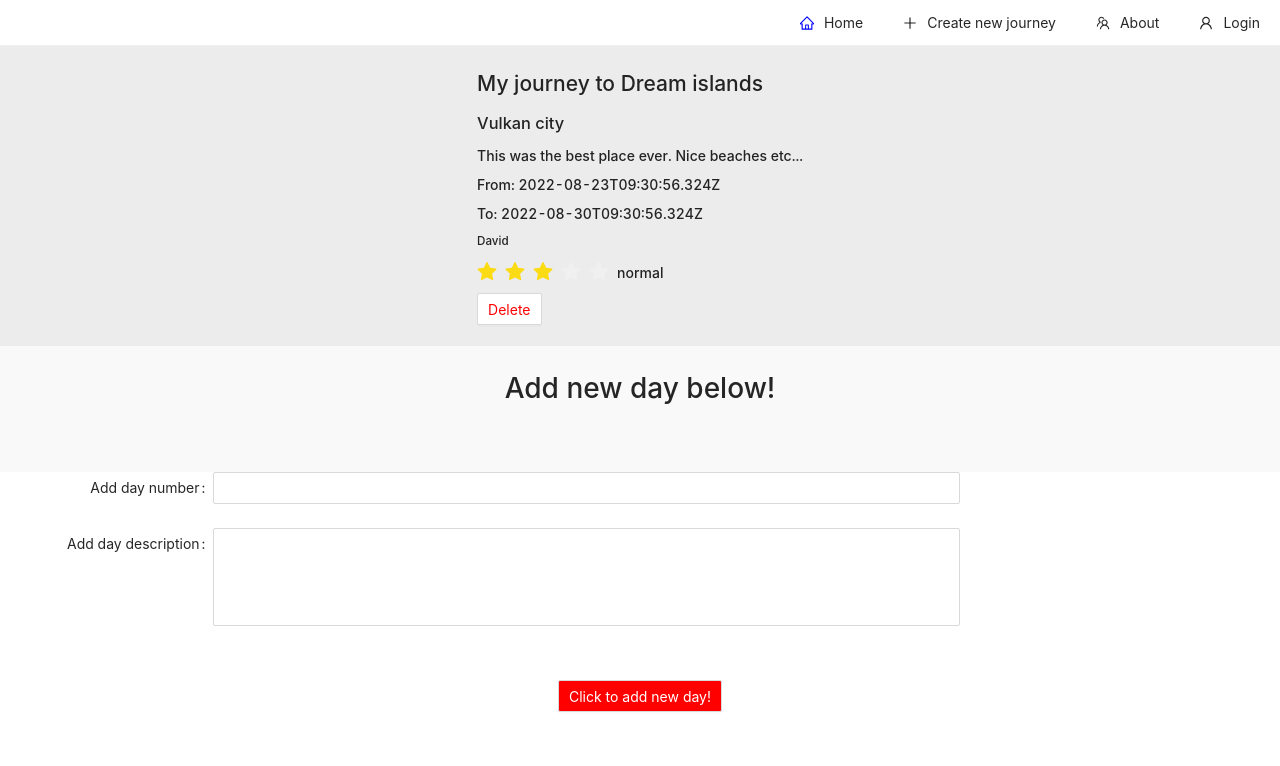
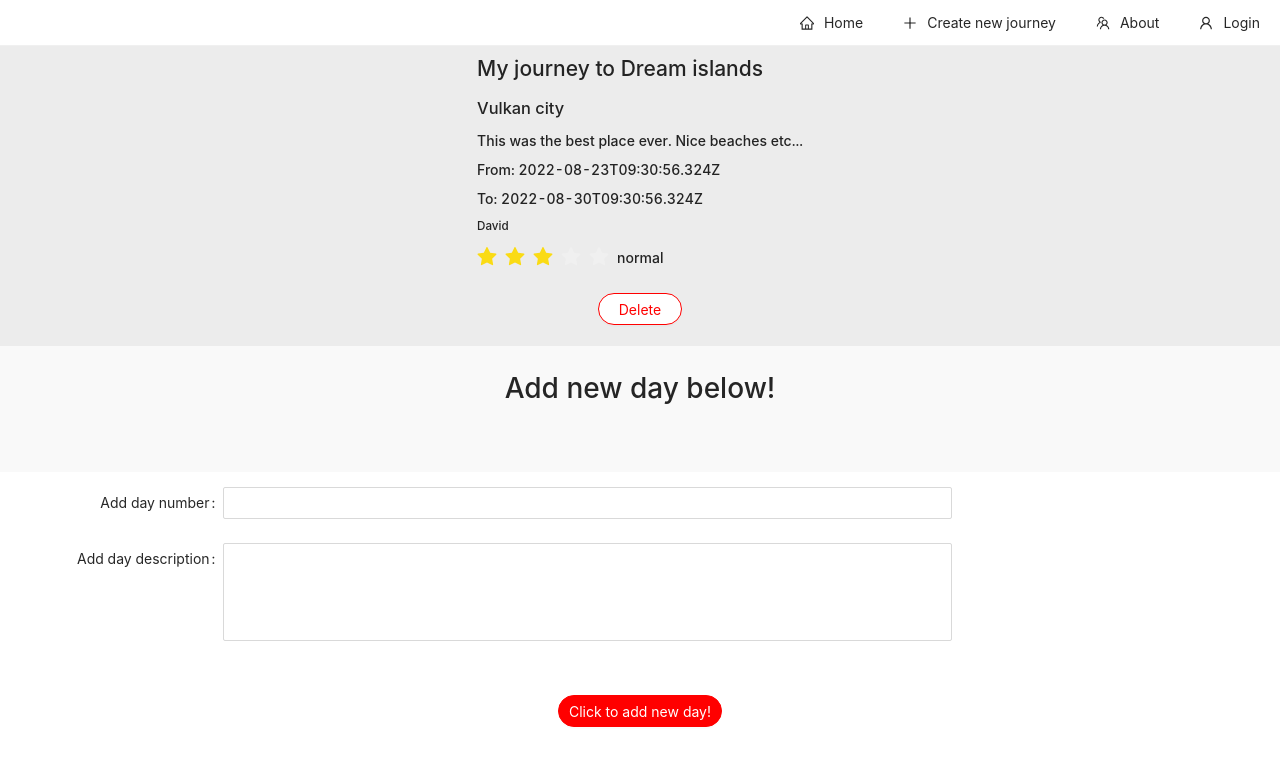
Before and after one commit to Dawid930/travel-app, a React (Create React App) app: page /travels/1 in a window 1280 px wide. Shown: the top 766 px of the page. Built offline with nearby package versions, Linux system fonts and the light colour scheme.

Commit message:
fixes some design

```diff
--- a/src/Components/ButtonClassComponent.tsx
+++ b/src/Components/ButtonClassComponent.tsx
@@ -7,6 +7,8 @@ class ButtonClassComponent extends React.Component{
         padding: "5px 10px",
         color: "white",
         backgroundColor:'red',
+        borderRadius:'50px',
+        borderColor:'red',
         ":hover": {
           color: "red",
           backgroundColor: "white",
--- a/src/Components/Navbar.tsx
+++ b/src/Components/Navbar.tsx
@@ -8,7 +8,7 @@ import { useGlobalContext } from './UserContext'
 
 
 const HomeIcon = styled(HomeOutlined)(() => ({
-  color: "blue",
+  //color: "blue",
   ':hover': {
     a:{
       color:'red'
--- a/src/Components/Style.tsx
+++ b/src/Components/Style.tsx
@@ -16,8 +16,10 @@ export const UserDiv = styled("div")(() => ({
 }));
 
 export const StandardButton = styled(Button)(() => ({
-  padding: "5px 10px",
+  padding: "5px 20px",
   color: "red",
+  borderRadius:'50px',
+  borderColor:'red',
   ":hover": {
     color: "white",
     backgroundColor: "red",
@@ -53,3 +55,7 @@ export const DayDiv = styled(`div`)(() => ({
     listStyle: "none",
   },
 }));
+
+export const FormDayDiv = styled("div")(() => ({
+  padding: "15px",
+}));
--- a/src/Components/TravelDetails.tsx
+++ b/src/Components/TravelDetails.tsx
@@ -3,31 +3,28 @@ import { useParams, useNavigate } from "react-router-dom";
 import { Travels, Travel } from "../Interface/Travel";
 import useFetch from "./useFetch";
 import data from "../Data";
-import { DayDiv, StandardButton, TravelDiv } from "./Style";
+import { ButtonDiv, DayDiv, FormDayDiv, StandardButton, TravelDiv } from "./Style";
 import { Form, Input, Rate } from "antd";
 import ButtonClassComponent from "./ButtonClassComponent";
 
 const { TextArea } = Input;
 
 type Days = {
-  dayNumber: string
-  dayDesc: string
-}
+  dayNumber: string;
+  dayDesc: string;
+};
 
 const desc = ["terrible", "bad", "normal", "good", "wonderful"];
 
 const TravelDetails = () => {
-  const [value, setValue] = useState<Days>({dayNumber:'', dayDesc:''});
-  const [list, setList] = useState([{dayNumber:'', dayDesc:''}])
+  const [value, setValue] = useState<Days>({ dayNumber: "", dayDesc: "" });
+  const [list, setList] = useState([{ dayNumber: "", dayDesc: "" }]);
 
   const [isPending, setIsPending] = useState(false);
   const { id } = useParams();
   //const {data: travel, error, isPending,} = useFetch('http://localhost:8000/travels/' + id);
   const travel = data.find((travel) => travel.id === Number(id));
   const navigate = useNavigate();
-
-
-
 
   //Deletes the whole travel
   const handleClick = () => {
@@ -38,7 +35,7 @@ const TravelDetails = () => {
     });
   };
 
-/*   //Should be modified to handle new day additions
+  /*   //Should be modified to handle new day additions
   const handleSubmit = (e: React.FormEvent<HTMLFormElement>) => {
     e.preventDefault();
     const travelDays = {
@@ -57,19 +54,15 @@ const TravelDetails = () => {
     });
   }; */
 
+  const addToList = () => {
+    let arr = list;
+    arr.push(value);
 
-
-  const addToList = () =>{
-
-    let arr = list
-    arr.push(value)
-    console.log(arr);
-
-    setList(arr)
+    setList(arr);
     console.log(list);
 
-    setValue({dayNumber:'', dayDesc:''})
-  }
+    setValue({ dayNumber: "", dayDesc: "" });
+  };
 
   return (
     <>
@@ -79,8 +72,8 @@ const TravelDetails = () => {
             <h2>{travel.title}</h2>
             <h3>{travel.location}</h3>
             <h4>{travel.description}</h4>
-            <h4>From: {(travel.dateRange.start)}</h4>
-            <h4>To: {(travel.dateRange.end)}</h4>
+            <h4>From: {travel.dateRange.start}</h4>
+            <h4>To: {travel.dateRange.end}</h4>
             <h5>{travel.author}</h5>
             <h5>
               <Rate tooltips={desc} value={travel.rating} disabled />
@@ -90,56 +83,62 @@ const TravelDetails = () => {
                 ""
               )}
             </h5>
-            <StandardButton onClick={handleClick}>Delete</StandardButton>
+            <ButtonDiv><StandardButton onClick={handleClick}>Delete</StandardButton></ButtonDiv>
           </div>
         )}
       </TravelDiv>
 
-      <div className="day-addition">
+
         <DayDiv>
           {list.length <= 1 && <h1>Add new day below!</h1>}
           <ul>
-            {list.length > 0 && list.map((item) =>
-            <li key={item.dayNumber}>
-              <h1>
-                {item.dayNumber && 'Day: '}{item.dayNumber}
-              </h1>
-              <p>
-                {item.dayDesc}
-              </p>
-              {item.dayNumber && <StandardButton>Modify</StandardButton>}
-            </li>)}
+            {list.length > 0 &&
+              list.map((item) => (
+                <li key={item.dayNumber}>
+                  <h1>
+                    {item.dayNumber && "Day: "}
+                    {item.dayNumber}
+                  </h1>
+                  <p>{item.dayDesc}</p>
+                  {item.dayNumber && <StandardButton>Modify</StandardButton>}
+                </li>
+              ))}
           </ul>
         </DayDiv>
 
-
+        <FormDayDiv>
         <Form
           labelCol={{ span: 4 }}
           wrapperCol={{ span: 14 }}
           layout="horizontal"
           onSubmitCapture={addToList}
-
         >
           <Form.Item label="Add day number">
             <TextArea
               rows={1}
               value={value.dayNumber}
-              onChange={(e) => setValue({dayNumber: e.target.value, dayDesc:value.dayDesc})}
+              onChange={(e) =>
+                setValue({ dayNumber: e.target.value, dayDesc: value.dayDesc })
+              }
               //onChange={(e) => console.log((e.target.value))}
-
             />
           </Form.Item>
           <Form.Item label="Add day description">
             <TextArea
               rows={4}
               value={value.dayDesc}
-              onChange={(e) => setValue({dayDesc: e.target.value, dayNumber:value.dayNumber})}
+              onChange={(e) =>
+                setValue({
+                  dayDesc: e.target.value,
+                  dayNumber: value.dayNumber,
+                })
+              }
             />
           </Form.Item>
-          {!isPending && (
-            <ButtonClassComponent/>)}
+          {!isPending && <ButtonClassComponent />}
         </Form>
-      </div>
+        </FormDayDiv>
+
     </>
   );
 };
--- a/src/Data.ts
+++ b/src/Data.ts
@@ -38,7 +38,7 @@ const data = [
         "description": "This was the best place ever. Nice beaches etc...",
         "author": "David",
         "travelCompanions": 2,
-        "rating": 5,
+        "rating": 4,
         "id": 2
       },
       {
@@ -52,7 +52,7 @@ const data = [
         "description": "This was the best place ever. Nice beaches etc...",
         "author": "David",
         "travelCompanions": 2,
-        "rating": 5,
+        "rating": 2,
         "id": 2
       },
       {
@@ -66,7 +66,7 @@ const data = [
         "description": "This was the best place ever. Nice beaches etc...",
         "author": "David",
         "travelCompanions": 2,
-        "rating": 5,
+        "rating": 1,
         "id": 2
       },
 
```
